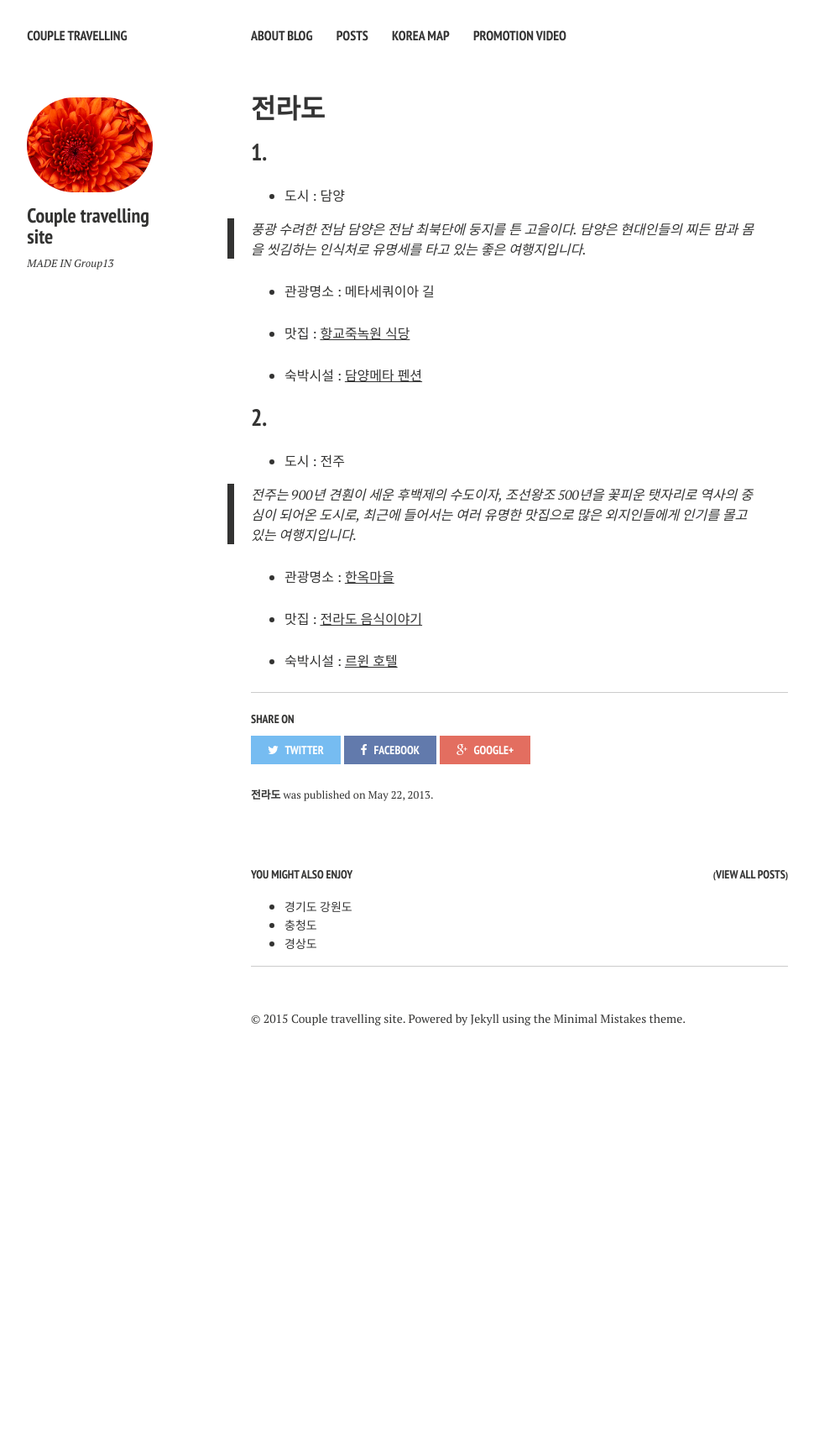
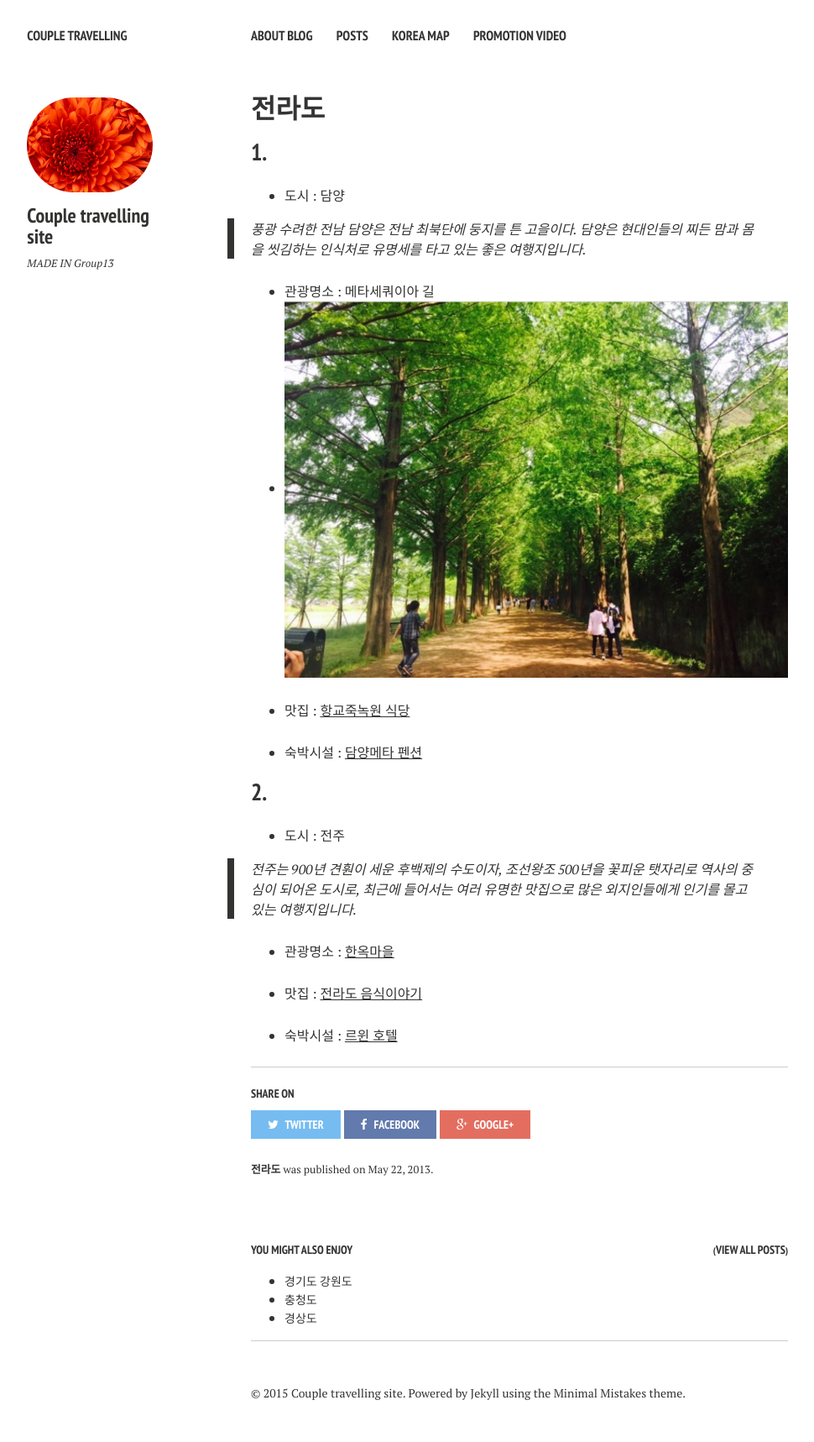
Before and after one commit to shinojin/shinojin.github.com, a Jekyll site: the page built from _posts/2013-05-22-sample-post-images.md, in a window 1280 px wide. Shown: the whole page at 84% size, without its empty margins (21-991 px from the left). Built offline with Jekyll 4.4.1, drawn with Linux system fonts in a browser that asks for light colours; nearby versions of some CDN libraries; before the commit the page ends 1271 px from its top, so only the background shows below that.

Commit message:
Update 2013-05-22-sample-post-images.md

```diff
--- a/_posts/2013-05-22-sample-post-images.md
+++ b/_posts/2013-05-22-sample-post-images.md
@@ -12,6 +12,7 @@ comments: true
 > 풍광 수려한 전남 담양은 전남 최북단에 둥지를 튼 고을이다. 담양은 현대인들의 찌든 맘과 몸을 씻김하는 인식처로 유명세를 타고 있는 좋은 여행지입니다.
 
 - 관광명소 : 메타세쿼이아 길
+- ![메타세쿼이아 길](https://github.com/shinojin/shinojin.github.com/blob/master/images/damgyang-metasq-gil.jpg?raw=true)
 
 - 맛집 : [항교죽녹원 식당](http://blog.naver.com/orangealive/220295231574)
 
```
